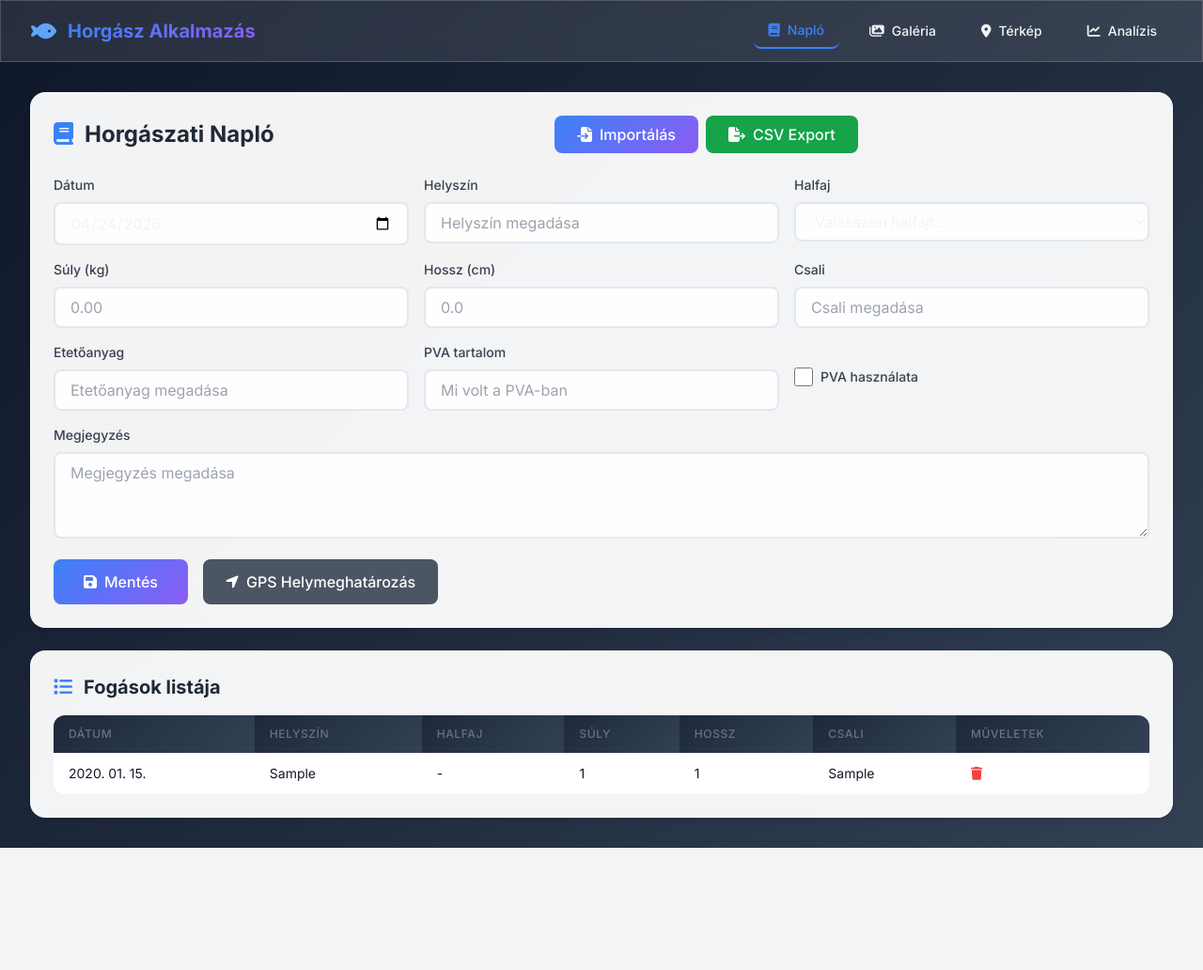
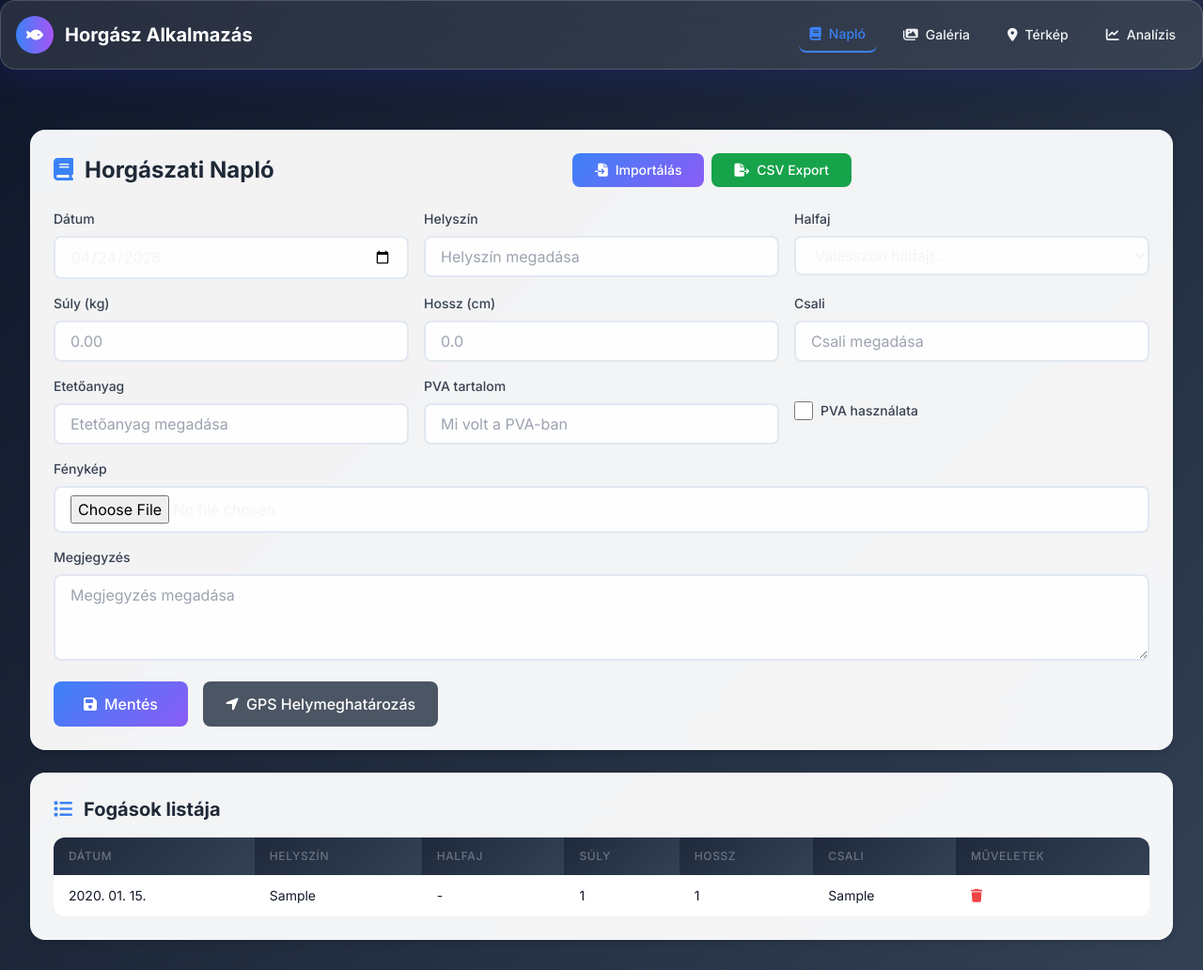
Before and after one commit to bagdal/horgasz-app, a FastAPI app: page / in a window 1280 px wide. Shown: the whole page at 94% size. Before the commit the page ends 902 px from the top, so only its background shows below. Run offline with FastAPI, Linux system fonts and the light colour scheme; tables that the repository leaves empty hold one stand-in row (values such as "Sample post"); some libraries are stand-ins or nearby versions.

Commit message:
Fix mobile responsive design and add photo upload field

```diff
--- a/templates/index.html
+++ b/templates/index.html
@@ -170,27 +170,27 @@
     </style>
 </head>
 <body class="text-gray-100">
-    <nav class="glass sticky top-0 z-50">
-        <div class="max-w-7xl mx-auto px-4 sm:px-6 lg:px-8">
-            <div class="flex items-center justify-between h-16">
-                <div class="flex items-center">
-                    <i class="fas fa-fish text-2xl mr-3 text-blue-400"></i>
-                    <span class="text-xl font-bold gradient-text">Horgász Alkalmazás</span>
+    <nav class="glass rounded-2xl shadow-glass p-4 mb-8">
+        <div class="flex flex-col sm:flex-row items-center justify-between space-y-4 sm:space-y-0">
+            <div class="flex items-center space-x-3">
+                <div class="w-10 h-10 rounded-full bg-gradient-to-r from-blue-500 to-purple-500 flex items-center justify-center">
+                    <i class="fas fa-fish text-white"></i>
                 </div>
-                <div class="flex space-x-4">
-                    <button onclick="showSection('naplo')" class="nav-link px-4 py-2 rounded-lg text-sm font-medium hover:bg-white/10 active" id="naploLink">
-                        <i class="fas fa-book mr-2"></i>Napló
-                    </button>
-                    <button onclick="showSection('galeria')" class="nav-link px-4 py-2 rounded-lg text-sm font-medium hover:bg-white/10" id="galeriaLink">
-                        <i class="fas fa-images mr-2"></i>Galéria
-                    </button>
-                    <button onclick="showSection('terkep')" class="nav-link px-4 py-2 rounded-lg text-sm font-medium hover:bg-white/10" id="terkepLink">
-                        <i class="fas fa-map-marker-alt mr-2"></i>Térkép
-                    </button>
-                    <button onclick="showSection('analizis')" class="nav-link px-4 py-2 rounded-lg text-sm font-medium hover:bg-white/10" id="analizisLink">
-                        <i class="fas fa-chart-line mr-2"></i>Analízis
-                    </button>
-                </div>
+                <h1 class="text-xl font-bold text-white">Horgász Alkalmazás</h1>
+            </div>
+            <div class="flex flex-wrap justify-center space-x-2 sm:space-x-4">
+                <button onclick="showSection('naplo')" class="nav-link px-3 py-2 rounded-lg text-sm font-medium hover:bg-white/10 active" id="naploLink">
+                    <i class="fas fa-book mr-1 sm:mr-2"></i><span class="hidden sm:inline">Napló</span>
+                </button>
+                <button onclick="showSection('galeria')" class="nav-link px-3 py-2 rounded-lg text-sm font-medium hover:bg-white/10" id="galeriaLink">
+                    <i class="fas fa-images mr-1 sm:mr-2"></i><span class="hidden sm:inline">Galéria</span>
+                </button>
+                <button onclick="showSection('terkep')" class="nav-link px-3 py-2 rounded-lg text-sm font-medium hover:bg-white/10" id="terkepLink">
+                    <i class="fas fa-map-marker-alt mr-1 sm:mr-2"></i><span class="hidden sm:inline">Térkép</span>
+                </button>
+                <button onclick="showSection('analizis')" class="nav-link px-3 py-2 rounded-lg text-sm font-medium hover:bg-white/10" id="analizisLink">
+                    <i class="fas fa-chart-line mr-1 sm:mr-2"></i><span class="hidden sm:inline">Analízis</span>
+                </button>
             </div>
         </div>
     </nav>
@@ -200,20 +200,20 @@
         <!-- Napló szekció -->
         <div id="naploSection" class="fade-in">
             <div class="glass-card rounded-2xl shadow-card p-6 mb-6 card-hover">
-                <div class="flex items-center justify-between mb-6">
-                    <h2 class="text-2xl font-bold text-gray-800">
-                        <i class="fas fa-book mr-3 text-blue-500"></i>Horgászati Napló
+                <div class="flex flex-col sm:flex-row items-start sm:items-center justify-between mb-6 space-y-3 sm:space-y-0">
+                    <h2 class="text-xl sm:text-2xl font-bold text-gray-800">
+                        <i class="fas fa-book mr-2 sm:mr-3 text-blue-500"></i>Horgászati Napló
                     </h2>
-                    <div class="flex space-x-2">
-                        <button class="btn-gradient text-white px-6 py-2 rounded-lg font-medium" onclick="document.getElementById('importFile').click()">
-                            <i class="fas fa-file-import mr-2"></i>Importálás
+                    <div class="flex flex-col sm:flex-row space-y-2 sm:space-y-0 sm:space-x-2 w-full sm:w-auto">
+                        <button class="btn-gradient text-white px-4 sm:px-6 py-2 rounded-lg font-medium text-sm" onclick="document.getElementById('importFile').click()">
+                            <i class="fas fa-file-import mr-1 sm:mr-2"></i>Importálás
                         </button>
                         <input type="file" id="importFile" accept=".csv,.xlsx,.xls" style="display: none" onchange="importCatches()">
-                        <button class="bg-green-600 hover:bg-green-700 text-white px-6 py-2 rounded-lg font-medium transition-all" onclick="exportCSV()">
-                            <i class="fas fa-file-export mr-2"></i>CSV Export
+                        <button class="bg-green-600 hover:bg-green-700 text-white px-4 sm:px-6 py-2 rounded-lg font-medium transition-all text-sm" onclick="exportCSV()">
+                            <i class="fas fa-file-export mr-1 sm:mr-2"></i>CSV Export
                         </button>
                     </div>
-                    <span id="importStatus" class="ml-3 text-sm"></span>
+                    <span id="importStatus" class="text-sm"></span>
                 </div>
 
                 <form id="naploForm" class="space-y-4">
@@ -258,10 +258,14 @@
                         </div>
                     </div>
                     <div>
+                        <label class="block text-sm font-medium text-gray-700 mb-2">Fénykép</label>
+                        <input type="file" id="fenym_kep" accept="image/*" class="input-field w-full px-4 py-2 rounded-lg">
+                    </div>
+                    <div>
                         <label class="block text-sm font-medium text-gray-700 mb-2">Megjegyzés</label>
                         <textarea id="megjegyzes" rows="3" class="input-field w-full px-4 py-2 rounded-lg" placeholder="Megjegyzés megadása"></textarea>
                     </div>
-                    <div class="flex space-x-4">
+                    <div class="flex flex-col sm:flex-row space-y-2 sm:space-y-0 sm:space-x-4">
                         <button type="submit" class="btn-gradient text-white px-8 py-3 rounded-lg font-medium">
                             <i class="fas fa-save mr-2"></i>Mentés
                         </button>
@@ -323,21 +327,21 @@
             </div>
 
             <!-- Napló táblázat -->
-            <div class="glass-card rounded-2xl shadow-card p-6 card-hover">
-                <h3 class="text-xl font-bold text-gray-800 mb-4">
-                    <i class="fas fa-list mr-3 text-blue-500"></i>Fogások listája
+            <div class="glass-card rounded-2xl shadow-card p-4 sm:p-6 card-hover">
+                <h3 class="text-lg sm:text-xl font-bold text-gray-800 mb-4">
+                    <i class="fas fa-list mr-2 sm:mr-3 text-blue-500"></i>Fogások listája
                 </h3>
-                <div class="table-container overflow-x-auto">
-                    <table class="w-full">
+                <div class="table-container overflow-x-auto -mx-4 sm:mx-0">
+                    <table class="w-full min-w-[600px]">
                         <thead>
                             <tr>
-                                <th class="px-4 py-3 text-left text-xs font-medium text-gray-500 uppercase tracking-wider">Dátum</th>
-                                <th class="px-4 py-3 text-left text-xs font-medium text-gray-500 uppercase tracking-wider">Helyszín</th>
-                                <th class="px-4 py-3 text-left text-xs font-medium text-gray-500 uppercase tracking-wider">Halfaj</th>
-                                <th class="px-4 py-3 text-left text-xs font-medium text-gray-500 uppercase tracking-wider">Súly</th>
-                                <th class="px-4 py-3 text-left text-xs font-medium text-gray-500 uppercase tracking-wider">Hossz</th>
-                                <th class="px-4 py-3 text-left text-xs font-medium text-gray-500 uppercase tracking-wider">Csali</th>
-                                <th class="px-4 py-3 text-left text-xs font-medium text-gray-500 uppercase tracking-wider">Műveletek</th>
+                                <th class="px-3 sm:px-4 py-3 text-left text-xs font-medium text-gray-500 uppercase tracking-wider">Dátum</th>
+                                <th class="px-3 sm:px-4 py-3 text-left text-xs font-medium text-gray-500 uppercase tracking-wider">Helyszín</th>
+                                <th class="px-3 sm:px-4 py-3 text-left text-xs font-medium text-gray-500 uppercase tracking-wider">Halfaj</th>
+                                <th class="px-3 sm:px-4 py-3 text-left text-xs font-medium text-gray-500 uppercase tracking-wider">Súly</th>
+                                <th class="px-3 sm:px-4 py-3 text-left text-xs font-medium text-gray-500 uppercase tracking-wider">Hossz</th>
+                                <th class="px-3 sm:px-4 py-3 text-left text-xs font-medium text-gray-500 uppercase tracking-wider">Csali</th>
+                                <th class="px-3 sm:px-4 py-3 text-left text-xs font-medium text-gray-500 uppercase tracking-wider">Műveletek</th>
                             </tr>
                         </thead>
                         <tbody id="naploTableBody" class="bg-white divide-y divide-gray-200">
@@ -732,6 +736,12 @@
             formData.append('pva_tartalom', document.getElementById('pva_tartalom').value);
             formData.append('megjegyzes', document.getElementById('megjegyzes').value);
 
+            // Fénykép hozzáadása
+            const fenym_kep = document.getElementById('fenym_kep');
+            if (fenym_kep.files[0]) {
+                formData.append('fenym_kep', fenym_kep.files[0]);
+            }
+
             fetch('/api/naplok', {
                 method: 'POST',
                 body: formData
```
